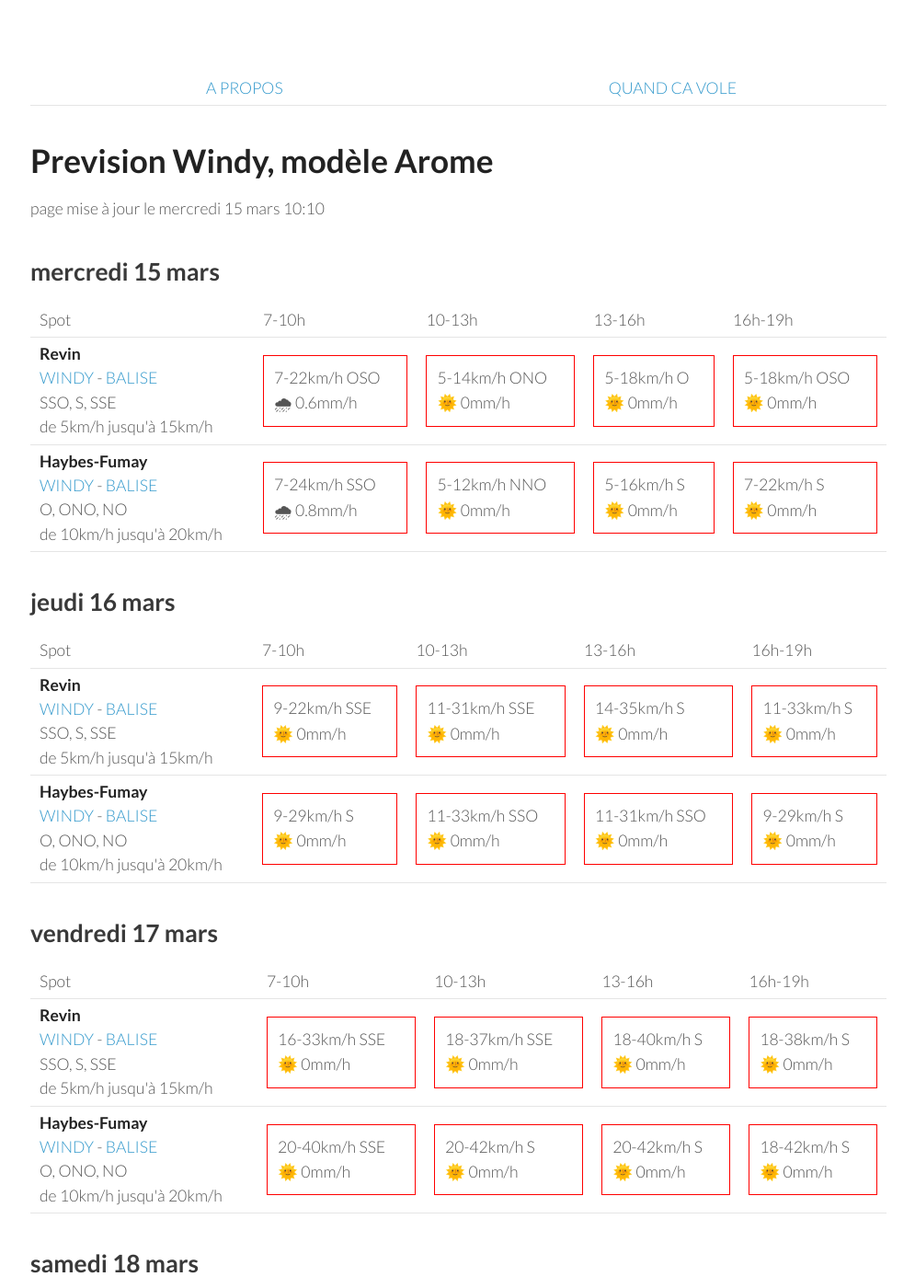
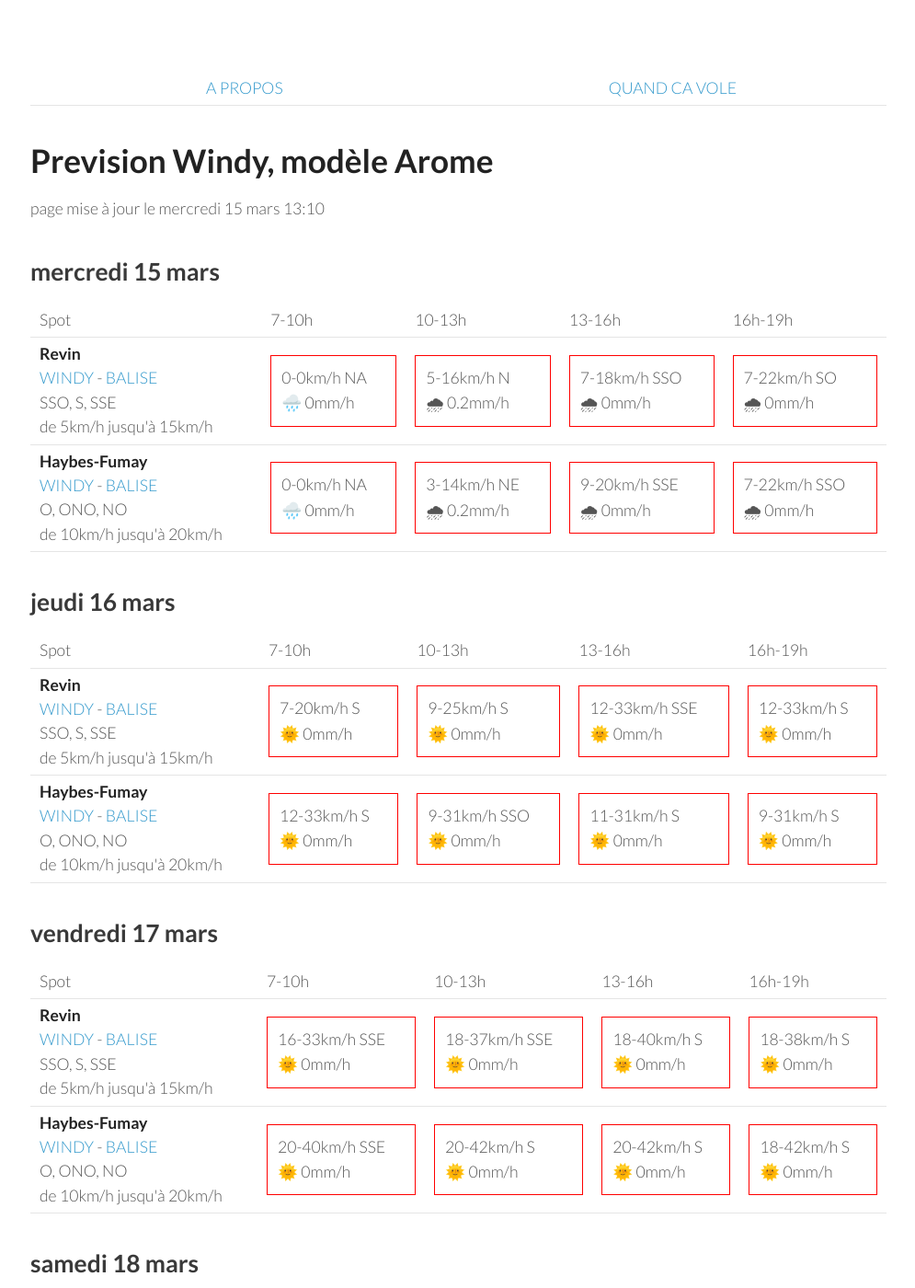
Before and after one commit to parapente-dans-le-nord/parapente-dans-le-nord.github.io, a Jekyll site: the page built from ardennes.markdown, in a window 1280 px wide and 1400 px high. Shown: the whole window at 92% size, without its empty margins (25-1020 px from the left). Built offline with Jekyll 4.4.1, drawn with Linux system fonts in a browser that asks for light colours.

Commit message:
update index.markdown

```diff
--- a/ardennes.markdown
+++ b/ardennes.markdown
@@ -7,7 +7,7 @@ title:  "Tous les spots"
 {: .links}
 
 # Prevision Windy, modèle Arome
-page mise à jour le mercredi 15 mars 10:10
+page mise à jour le mercredi 15 mars 13:10
 
 ## mercredi 15 mars
 
@@ -24,21 +24,19 @@ page mise à jour le mercredi 15 mars 10:10
 <tr>
         <td><strong>Revin</strong><br><a href="https://windy.com/49.948/4.625?49.543,4.625,8">WINDY</a> - <span class=""><a href="http://www.balisemeteo.com/balise.php?idBalise=5019">BALISE</a> </span><br> <span class="vent-favorable">SSO, S, SSE</span><br><span class="force-vent">de 5km/h jusqu'à 15km/h</span> </td>
 
-            <td><div class="not-flyable"><p>7-22km/h OSO</p><p>🌧 0.6mm/h</p></div></td>
-            <td><div class="not-flyable"><p>5-14km/h ONO</p><p>🌞 0mm/h</p></div></td>
-            <td><div class="not-flyable"><p>5-18km/h O</p><p>🌞 0mm/h</p></div></td>
-            <td><div class="not-flyable"><p>5-18km/h OSO</p><p>🌞 0mm/h</p></div></td>
-
+            <td><div class="not-flyable"><p>0-0km/h NA</p><p>🌧️ 0mm/h</p></div></td>
+            <td><div class="not-flyable"><p>5-16km/h N</p><p>🌧 0.2mm/h</p></div></td>
+            <td><div class="not-flyable"><p>7-18km/h SSO</p><p>🌧 0mm/h</p></div></td>
+            <td><div class="not-flyable"><p>7-22km/h SO</p><p>🌧 0mm/h</p></div></td>
 
     </tr>
 <tr>
         <td><strong>Haybes-Fumay</strong><br><a href="https://windy.com/49.998/4.715?49.913,4.738,10">WINDY</a> - <span class=""><a href="http://www.balisemeteo.com/balise.php?idBalise=104">BALISE</a> </span><br> <span class="vent-favorable">O, ONO, NO</span><br><span class="force-vent">de 10km/h jusqu'à 20km/h</span> </td>
 
-            <td><div class="not-flyable"><p>7-24km/h SSO</p><p>🌧 0.8mm/h</p></div></td>
-            <td><div class="not-flyable"><p>5-12km/h NNO</p><p>🌞 0mm/h</p></div></td>
-            <td><div class="not-flyable"><p>5-16km/h S</p><p>🌞 0mm/h</p></div></td>
-            <td><div class="not-flyable"><p>7-22km/h S</p><p>🌞 0mm/h</p></div></td>
-
+            <td><div class="not-flyable"><p>0-0km/h NA</p><p>🌧️ 0mm/h</p></div></td>
+            <td><div class="not-flyable"><p>3-14km/h NE</p><p>🌧 0.2mm/h</p></div></td>
+            <td><div class="not-flyable"><p>9-20km/h SSE</p><p>🌧 0mm/h</p></div></td>
+            <td><div class="not-flyable"><p>7-22km/h SSO</p><p>🌧 0mm/h</p></div></td>
 
     </tr>
 
@@ -60,20 +58,20 @@ page mise à jour le mercredi 15 mars 10:10
 <tr>
         <td><strong>Revin</strong><br><a href="https://windy.com/49.948/4.625?49.543,4.625,8">WINDY</a> - <span class=""><a href="http://www.balisemeteo.com/balise.php?idBalise=5019">BALISE</a> </span><br> <span class="vent-favorable">SSO, S, SSE</span><br><span class="force-vent">de 5km/h jusqu'à 15km/h</span> </td>
 
-            <td><div class="not-flyable"><p>9-22km/h SSE</p><p>🌞 0mm/h</p></div></td>
-            <td><div class="not-flyable"><p>11-31km/h SSE</p><p>🌞 0mm/h</p></div></td>
-            <td><div class="not-flyable"><p>14-35km/h S</p><p>🌞 0mm/h</p></div></td>
-            <td><div class="not-flyable"><p>11-33km/h S</p><p>🌞 0mm/h</p></div></td>
+            <td><div class="not-flyable"><p>7-20km/h S</p><p>🌞 0mm/h</p></div></td>
+            <td><div class="not-flyable"><p>9-25km/h S</p><p>🌞 0mm/h</p></div></td>
+            <td><div class="not-flyable"><p>12-33km/h SSE</p><p>🌞 0mm/h</p></div></td>
+            <td><div class="not-flyable"><p>12-33km/h S</p><p>🌞 0mm/h</p></div></td>
 
 
     </tr>
 <tr>
         <td><strong>Haybes-Fumay</strong><br><a href="https://windy.com/49.998/4.715?49.913,4.738,10">WINDY</a> - <span class=""><a href="http://www.balisemeteo.com/balise.php?idBalise=104">BALISE</a> </span><br> <span class="vent-favorable">O, ONO, NO</span><br><span class="force-vent">de 10km/h jusqu'à 20km/h</span> </td>
 
-            <td><div class="not-flyable"><p>9-29km/h S</p><p>🌞 0mm/h</p></div></td>
-            <td><div class="not-flyable"><p>11-33km/h SSO</p><p>🌞 0mm/h</p></div></td>
-            <td><div class="not-flyable"><p>11-31km/h SSO</p><p>🌞 0mm/h</p></div></td>
-            <td><div class="not-flyable"><p>9-29km/h S</p><p>🌞 0mm/h</p></div></td>
+            <td><div class="not-flyable"><p>12-33km/h S</p><p>🌞 0mm/h</p></div></td>
+            <td><div class="not-flyable"><p>9-31km/h SSO</p><p>🌞 0mm/h</p></div></td>
+            <td><div class="not-flyable"><p>11-31km/h S</p><p>🌞 0mm/h</p></div></td>
+            <td><div class="not-flyable"><p>9-31km/h S</p><p>🌞 0mm/h</p></div></td>
 
 
     </tr>
```
